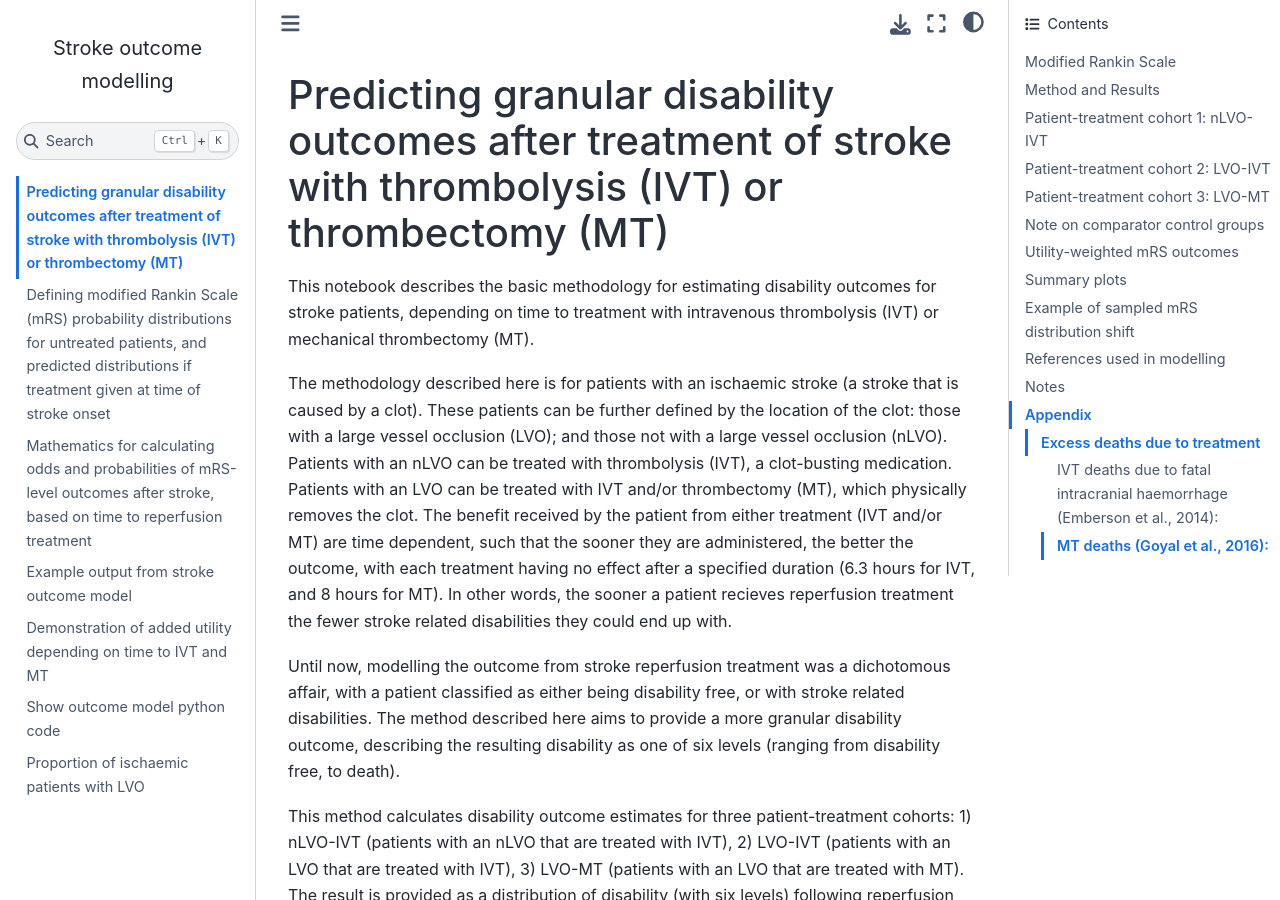
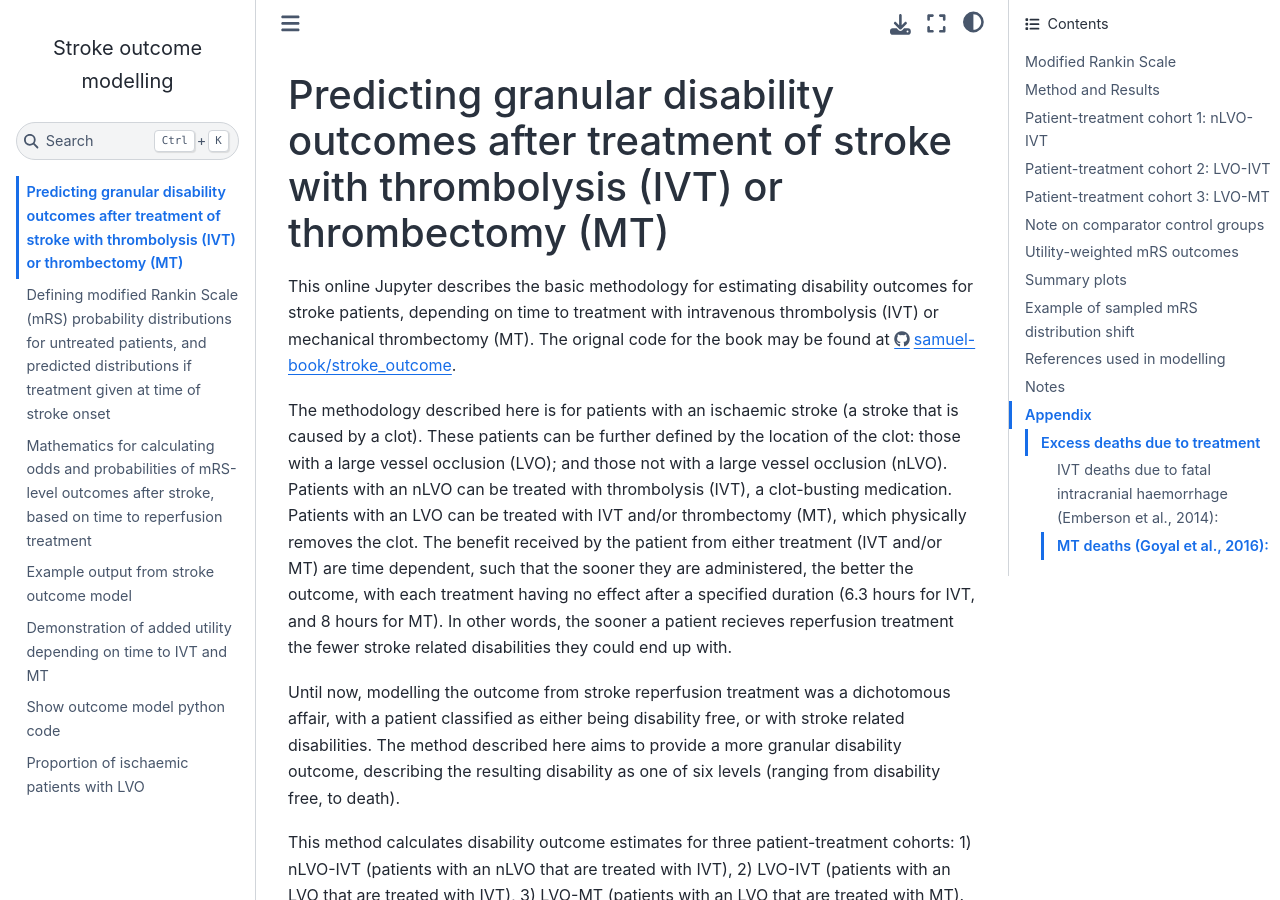
Before and after one commit to samuel-book/stroke_outcome, a Jupyter Book: the page built from intro.md, in a window 1280 px wide and 900 px high. Built offline with Jupyter Book 1.0.4 settings and Sphinx 7.4.7 and the Sphinx Book theme 1.1.4, drawn with Linux system fonts in a browser that asks for light colours.

Commit message:
Add link to GitHub in intro

```diff
--- a/intro.md
+++ b/intro.md
@@ -1,6 +1,6 @@
 # Predicting granular disability outcomes after treatment of stroke with thrombolysis (IVT) or thrombectomy (MT)
 
-This notebook describes the basic methodology for estimating disability outcomes for stroke patients, depending on time to treatment with intravenous thrombolysis (IVT) or mechanical thrombectomy (MT).
+This online Jupyter describes the basic methodology for estimating disability outcomes for stroke patients, depending on time to treatment with intravenous thrombolysis (IVT) or mechanical thrombectomy (MT). The orignal code for the book may be found at [https://github.com/samuel-book/stroke_outcome](https://github.com/samuel-book/stroke_outcome).
 
 The methodology described here is for patients with an ischaemic stroke (a stroke that is caused by a clot). These patients can be further defined by the location of the clot: those with a large vessel occlusion (LVO); and those not with a large vessel occlusion (nLVO). Patients with an nLVO can be treated with thrombolysis (IVT), a clot-busting medication. Patients with an LVO can be treated with IVT and/or thrombectomy (MT), which physically removes the clot. The benefit received by the patient from either treatment (IVT and/or MT) are time dependent, such that the sooner they are administered, the better the outcome, with each treatment having no effect after a specified duration (6.3 hours for IVT, and 8 hours for MT). In other words, the sooner a patient recieves reperfusion treatment the fewer stroke related disabilities they could end up with.
 
```
